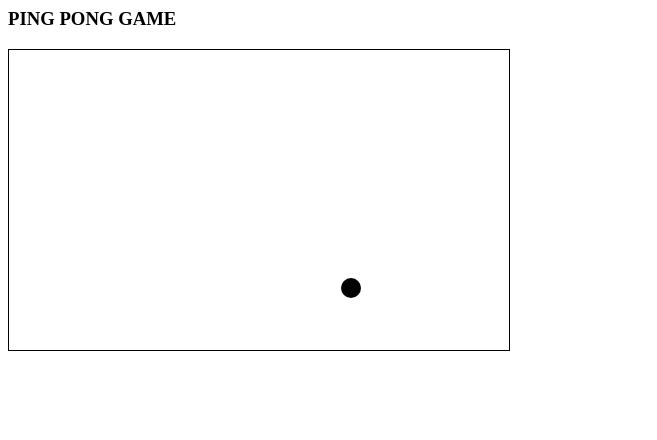
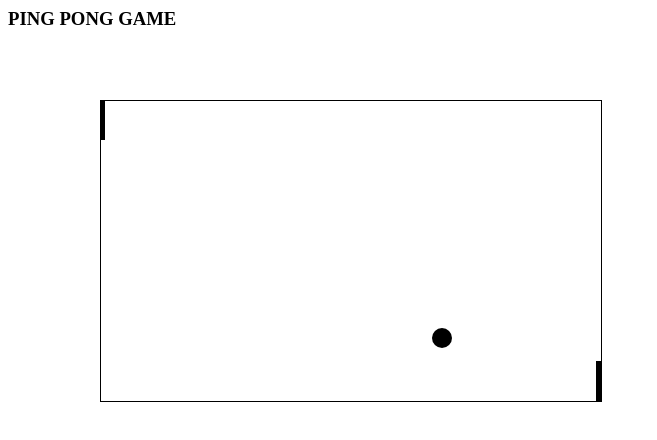
Before and after one commit to beastvivek/pingPong, a plain HTML site: page html/index.html in a window 1280 px wide. Shown: the whole page, without its empty margins (0-657 px from the left). Drawn offline with Linux system fonts and the light colour scheme.

Commit message:
Added rackets to the game

```diff
--- a/css/styles.css
+++ b/css/styles.css
@@ -1,9 +1,14 @@
-.game-window {
-  position: absolute;
+.table {
+  position: fixed;
+}
+
+.racket {
+  position: fixed;
+  background-color: black;
 }
 
 .ball {
-  position: relative;
+  position: fixed;
   aspect-ratio: 1;
   background-color: black;
   border-radius: 50%;
--- a/html/index.html
+++ b/html/index.html
@@ -8,7 +8,7 @@
 
 <body>
   <h3>PING PONG GAME</h3>
-  <div id="game-window" class="game-window"></div>
+  <div id="table" class="table"></div>
 </body>
 
 </html>
--- a/script/script.js
+++ b/script/script.js
@@ -14,10 +14,10 @@
 
     move(view) {
       const { x, y } = this.#position;
-      if (x < 0 || this.#size + x >= view.width) {
+      if (x < view.left || this.#size + x >= view.width + view.left) {
         this.#delta.dx = -this.#delta.dx;
       }
-      if (y < 0 || this.#size + y >= view.height) {
+      if (y < view.top || this.#size + y >= view.height + view.top) {
         this.#delta.dy = -this.#delta.dy;
       }
       this.#position.x += this.#delta.dx;
@@ -38,22 +38,45 @@
     return value + 'px';
   };
 
-  const drawBall = (game, ball) => {
+  const drawBall = (table, ball) => {
     const { size, position: { x, y } } = ball.getInfo();
-    const ballDiv = game.appendChild(document.createElement('div'));
+    const ballDiv = table.appendChild(document.createElement('div'));
     ballDiv.id = 'ball';
     ballDiv.className = 'ball';
-    ballDiv.style.top = px(y);
-    ballDiv.style.left = px(x);
+    ballDiv.style.top = px(table.top);
+    ballDiv.style.left = px(table.left);
     ballDiv.style.width = px(size);
   };
 
-  const drawGameWindow = (view) => {
-    const { width, height } = view;
-    const gameDiv = document.getElementById('game-window');
-    gameDiv.style.width = px(width);
-    gameDiv.style.height = px(height);
-    gameDiv.style.border = `${px(1)} solid black`;
+  const drawLeftRacket = (view, table) => {
+    const { width, height, top, left } = view;
+    const racketDiv = table.appendChild(document.createElement('div'));
+    racketDiv.id = 'racket-1';
+    racketDiv.className = 'racket';
+    racketDiv.style.top = px(top);
+    racketDiv.style.left = px(left);
+    racketDiv.style.width = px(5);
+    racketDiv.style.height = px(40);
+  };
+
+  const drawRightRacket = (view, table) => {
+    const { width, height, top, left } = view;
+    const racketDiv = table.appendChild(document.createElement('div'));
+    racketDiv.id = 'racket-2';
+    racketDiv.className = 'racket';
+    racketDiv.style.width = px(5);
+    racketDiv.style.height = px(40);
+    racketDiv.style.top = px(top + height - 39);
+    racketDiv.style.left = px(left + width - 4);
+  };
+
+  const drawGameWindow = (view, table) => {
+    const { width, height, top, left } = view;
+    table.style.top = px(top);
+    table.style.left = px(left);
+    table.style.width = px(width);
+    table.style.height = px(height);
+    table.style.border = `${px(1)} solid black`;
   };
 
   const updateBall = (ball) => {
@@ -64,12 +87,14 @@
   };
 
   const main = () => {
-    const view = { width: 500, height: 300 };
-    const ball = new Ball('ball', { x: 0, y: 0 }, 20, { dx: 2, dy: 2 });
+    const view = { top: 100, left: 100, width: 500, height: 300 };
+    const ball = new Ball('ball', { x: 100, y: 100 }, 20, { dx: 2, dy: 2 });
 
-    const game = document.getElementById('game-window');
-    drawGameWindow(view);
-    drawBall(game, ball);
+    const table = document.getElementById('table');
+    drawGameWindow(view, table);
+    drawLeftRacket(view, table);
+    drawRightRacket(view, table);
+    drawBall(table, ball);
     setInterval(() => {
       ball.move(view);
       updateBall(ball);
```
